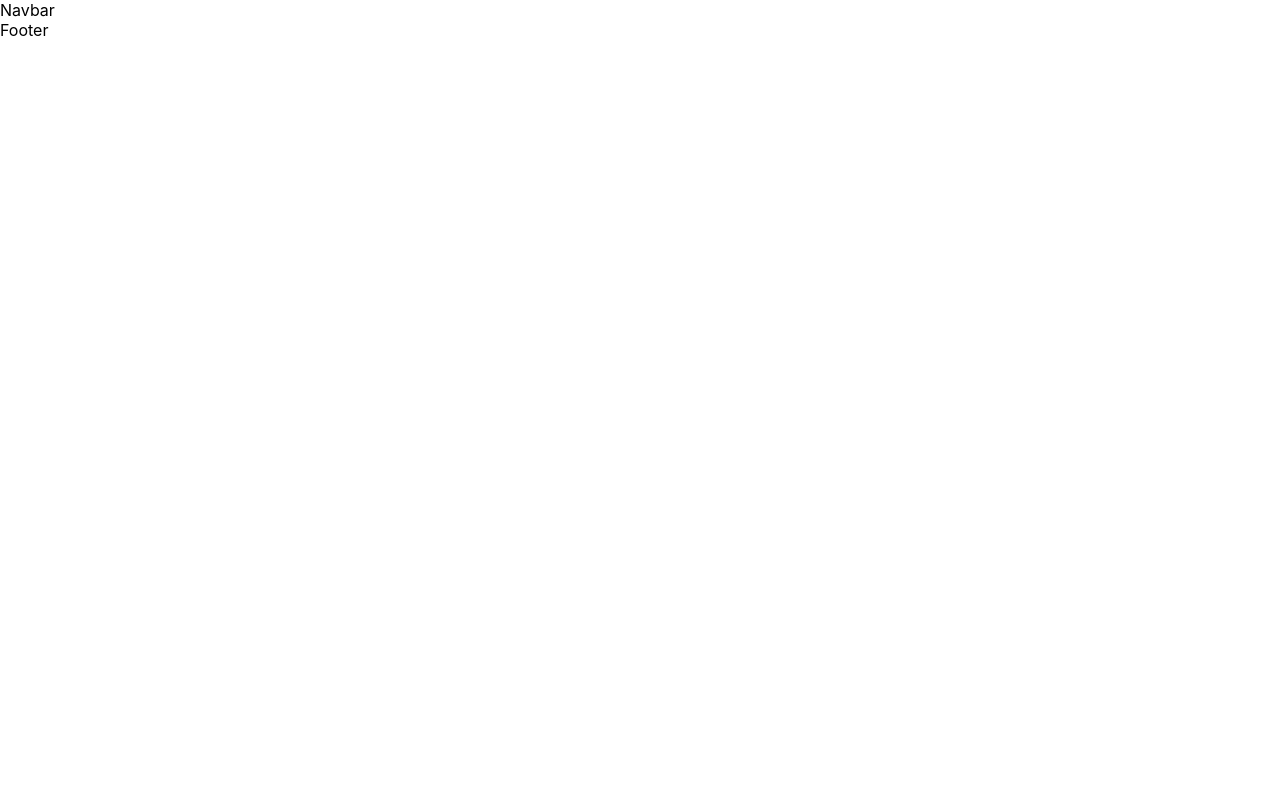
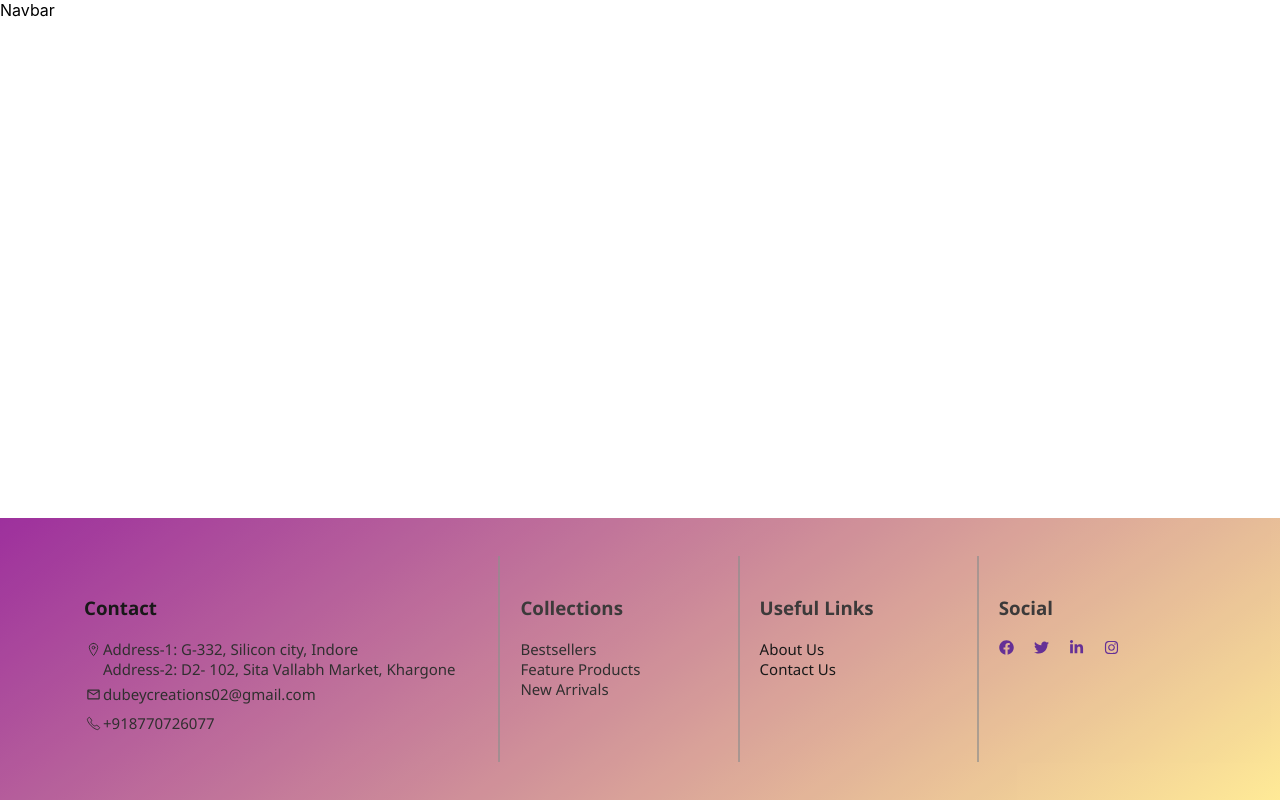
Before and after one commit to Kunalverma45/Dubey-Creation, a React (Create React App) app in the folder client/: page /product/1 in a window 1280 px wide. Before the commit this address had no page. Built offline with nearby package versions, Linux system fonts and the light colour scheme.

Commit message:
Footer done

```diff
--- a/client/package.json
+++ b/client/package.json
@@ -10,6 +10,7 @@
     "client": "file:",
     "react": "^19.1.0",
     "react-dom": "^19.1.0",
+    "react-icons": "^5.5.0",
     "react-router-dom": "^7.6.0",
     "react-scripts": "5.0.1",
     "web-vitals": "^2.1.4"
--- a/client/src/components/Footer/Footer.css
+++ b/client/src/components/Footer/Footer.css
@@ -0,0 +1,70 @@
+footer {
+    position: absolute;
+    bottom: 0;
+    left: 0;
+    z-index: 10;
+    width: 90%;
+    padding: 3% 5%;
+    background: linear-gradient(145deg, #931a93, #ffe88b);
+    opacity: 0.9;
+    font-family:'Segoe UI', Tahoma, Geneva, Verdana, sans-serif;
+
+}
+
+.outerContainer {
+    display: flex;
+}
+
+.col {
+    width: 20%;
+    flex-wrap: wrap;
+    overflow-x: hidden;
+    padding: 20px;
+    border-right: 2px solid rgba(132, 130, 130, 0.662);
+
+    h3{
+        color: rgb(39, 37, 37);
+    }
+}
+
+.col1 {
+    width: 40%;
+    padding: 20px;
+    border-right: 2px solid rgba(132, 130, 130, 0.662);
+}
+
+#col4 {
+    border-right: none;
+}
+
+.contactCont {
+    display: flex;
+    padding-bottom: 5px;
+}
+
+.logos {
+    display: flex;
+    justify-content:space-between;
+    width: 120px;
+}
+
+.icon {
+    padding: 2px;
+}
+
+#collections p {
+    margin: 0px;
+}
+
+a {
+    text-decoration: none;
+}
+
+#useFulLinks a {
+    color: black;
+}
+
+.innerCont div{
+    font-size: 15px;
+    color: rgb(26, 25, 25);
+}
--- a/client/src/components/Footer/Footer.jsx
+++ b/client/src/components/Footer/Footer.jsx
@@ -1,8 +1,99 @@
-import React from 'react'
+import "./Footer.css";
+import { IoLocationOutline, IoCallOutline } from "react-icons/io5";
+import { MdOutlineEmail } from "react-icons/md";
+import { FaFacebook, FaTwitter, FaInstagram, FaLinkedinIn } from "react-icons/fa";
 
 const Footer = () => {
   return (
-    <div>Footer</div>
+    <footer>
+      <div className="outerContainer">
+
+        {/* Contact */}
+        <div className="col1">
+          <div className="innerCont" id="contact">
+            <h3>Contact</h3>
+            <div className='contactCont'>
+              <div className="icon" ><IoLocationOutline /></div>
+              <div>
+                Address-1: G-332, Silicon city, Indore <br />
+                Address-2: D2- 102, Sita Vallabh Market, Khargone
+              </div>
+            </div>
+
+            <div className='contactCont'>
+              <div className="icon" ><MdOutlineEmail /></div>
+              <div>dubeycreations02@gmail.com</div>
+            </div>
+
+            <div className='contactCont'>
+              <div className="icon" ><IoCallOutline /></div>
+              <div>+918770726077</div>
+            </div>
+
+          </div>
+        </div>
+
+        {/* Collections */}
+        <div className="col">
+          <div className="innerCont" id="collections">
+            <h3>Collections</h3>
+            <div>
+              <p>Bestsellers</p>
+              <p>Feature Products</p>
+              <p>New Arrivals</p>
+            </div>
+          </div>
+        </div>
+
+
+        {/* Useful Links */}
+        <div className="col">
+
+          <div className="innerCont" id="useFulLinks">
+            <h3>Useful Links</h3>
+            <div>
+                <a href="">About Us</a> <br/>
+            <a href="">Contact Us</a>
+            </div>
+
+          </div>
+        </div>
+
+        {/* Social */}
+        <div className="col" id="col4">
+          <div className="innerCont" id="socials">
+            <h3>Social</h3>
+            <div className="logos">
+              <div className="fb">
+                <a href="">
+                  <FaFacebook />
+                </a>
+              </div>
+
+              <div className="twitter">
+                <a href="">
+                  <FaTwitter />
+                </a>
+              </div>
+
+              <div className="linkedin">
+                <a href="">
+                  <FaLinkedinIn />
+                </a>
+              </div>
+
+              <div className="insta">
+                <a href="">
+                  < FaInstagram />
+                </a>
+              </div>
+            </div>
+
+          </div>
+        </div>
+
+      </div>
+    </footer>
   )
 }
 
```
Also changed, not shown: 1 other file (tests, documents, lock files or other folders).
